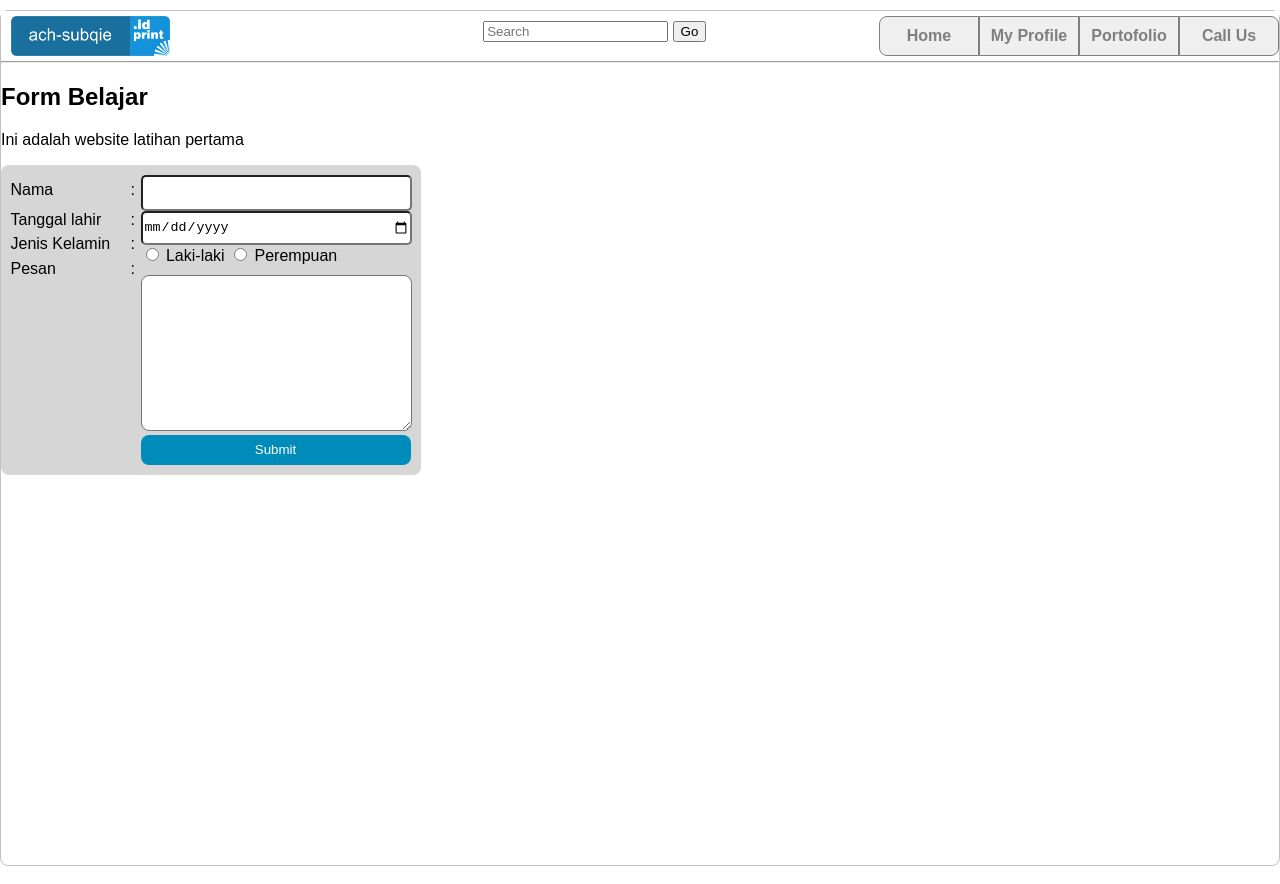
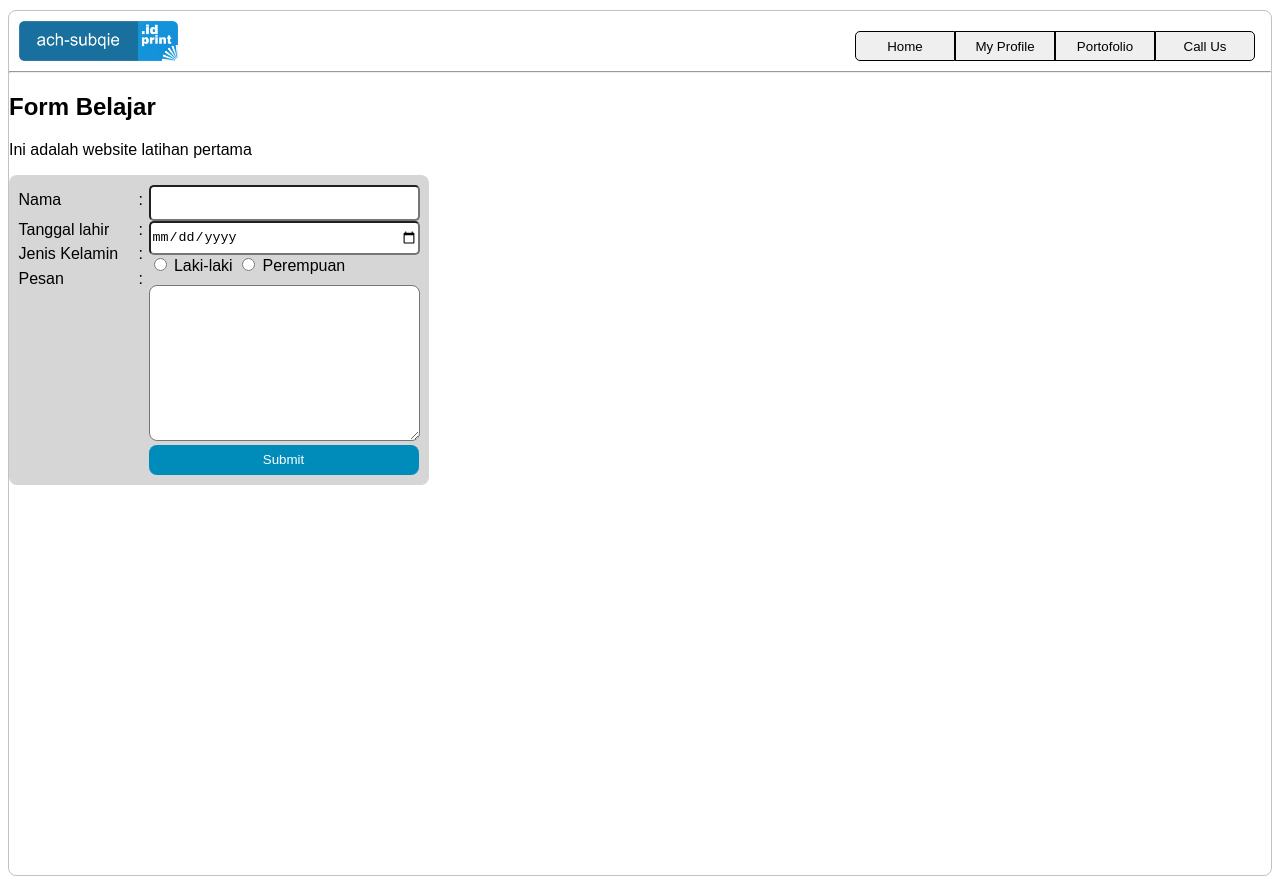
Before and after one commit to revou-fundamental-course/22-jan-24-ach-subeki, a plain HTML site: page form-bljr/index.html in a window 1280 px wide. Drawn offline with Linux system fonts and the light colour scheme.

Commit message:
buton vav

```diff
--- a/form-bljr/index.html
+++ b/form-bljr/index.html
@@ -9,21 +9,13 @@
 </head>
 
 <body>
-  <header>
-    <div>
-      <img class="logo" src="/22-jan-24-ach-subeki/layout-bljr/logoid.png" alt="Logo">
-    </div>
-    <div class="search">
-      <form action="search">
-        <input type="text" placeholder="Search">
-        <button type="submit">Go</button>
-      </form>
-    </div>
-    <div class="menu">
-      <button class="nav-btn-home">Home</button>
-      <button class="nav-btn">My Profile</button>
-      <button class="nav-btn">Portofolio</button>
-      <button class="nav-btn-us">Call Us</button>
+  <header class="navbar">
+    <img class="logo" src="/22-jan-24-ach-subeki/layout-bljr/logoid.png" alt="Logo">
+    <div class="nav-btn">
+      <button class="btn-a">Home</button>
+      <button class="btn-b">My Profile</button>
+      <button class="btn-b">Portofolio</button>
+      <button class="btn-c">Call Us</button>
     </div>
   </header>
   <hr>
--- a/form-bljr/style.css
+++ b/form-bljr/style.css
@@ -1,77 +1,74 @@
-body    {
+body {
   font-family: sans-serif;
 
-    margin: 0 auto;
   margin-top: 10px;
   border: 1px solid #c2c2c2;
   border-radius: 8px;
 }
 
 header {
+  width: 100%;
   height: 50px;
   background-color: #ffffff;
   display: flex;
   justify-content: space-between;
-    margin-top: 0px;
+  margin-top: 10px;
 }
 
 .logo {
   height: 40px;
-    margin-top: 5px;
+  margin-top: 0px;
   margin-left: 10px;
   padding-right: 0px;
 }
+
 .search {
   padding: 10px;
   padding-left: 150px;
 }
 
- .menu {
+
+.navbar {
+  display: flex;
+  justify-content: space-between;
+}
+
+.nav-btn {
+  background-color: white;
+  padding: 8px 16px;
   display: flex;
   align-items: center;
-  padding: 0px;
-  padding-left: 0px;
 }
-.nav-btn {
-  width: 100px;
-  height: 40px;
-  color: #7f7f7f;
-  font-size: 16px;
-  font-weight: bold;
-  border: 1px solid;
-  border-radius: 0px;
-}
-.nav-btn-home {
-  width: 100px;
-  height: 40px;
-  color: #7f7f7f;
-  font-size: 16px;
-  font-weight: bold;
-  border: 1px solid;
-  border-bottom-left-radius: 8px;
-  border-top-left-radius: 8px;
-}
-.nav-btn-us {
-  width: 100px;
-  height: 40px;
-  color: #7f7f7f;
-  font-size: 16px;
-  font-weight: bold;
-  border: 1px solid;
-  border-radius: 0px;
-  border-top-right-radius: 8px;
-  border-bottom-right-radius: 8px;
-}
-  a {
+.nav-btn button:hover {
+  background-color: white;
 
 }
-  hr    {
+.btn-a  {
+  width: 100px;
+  height: 30px;
+  border: 1px solid;
+  border-radius: 5px 0px 0px 5px;
+}
+.btn-b  {
+  border: 1px solid;
+  width: 100px;
+  height: 30px;
+
+}
+.btn-c  {
+  width: 100px;
+  height: 30px;
+  border: 1px solid;
+  border-radius: 0px 5px 5px 0px;
+}
+
+hr {
   margin-top: 0px;
 }
 
 
 
-  .label-a  {
+.label-a {
   margin-right: 20px;
   border: 0px solid;
   display: flex;
@@ -92,12 +89,15 @@ header {
   background-color: #d6d6d6;
 
 }
-  .form-a1  {
+
+.form-a1 {
   width: 120px;
 }
-  .form-a2  {
+
+.form-a2 {
   width: 10px;
 }
+
 .btn {
   width: 270px;
   height: 30px;
```
Lines whose indentation alone changed are shown as unchanged.
